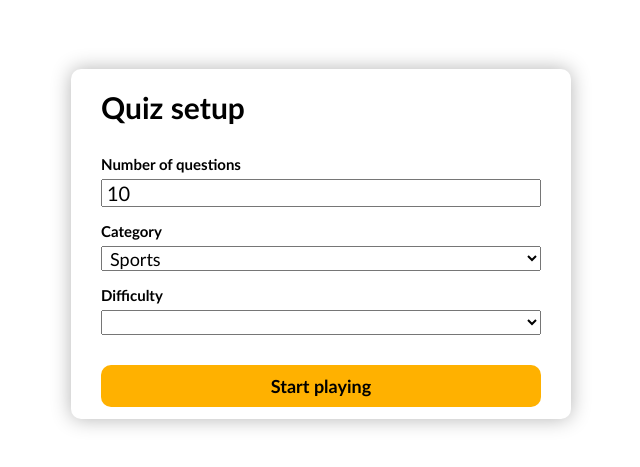
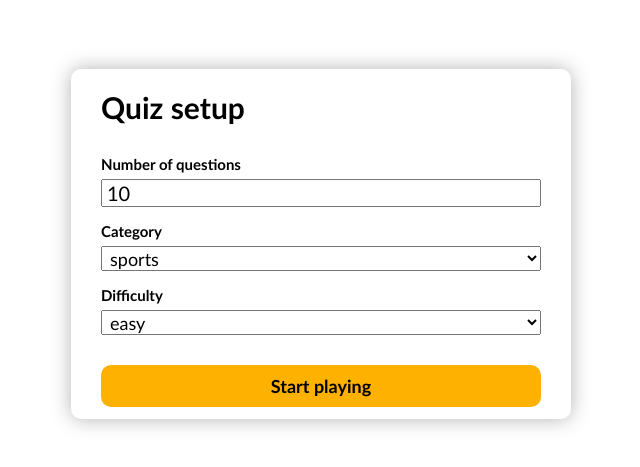
Before and after one commit to bernardkrehula/React-quiz-app, a React (Vite) app in the folder my-app/: page / in a window 1280 px wide. Shown: the part 131-598 px from the top of the page, without its empty margins (319-959 px from the left). Built offline with nearby package versions, Linux system fonts and the light colour scheme.

Commit message:
Target names and value on changes

```diff
--- a/my-app/src/App.css
+++ b/my-app/src/App.css
@@ -19,7 +19,7 @@ html {
   font-size: 3rem;
   margin-bottom: 30px;
 }
-.main ul {
+.main form {
   display: flex;
   flex-direction: column;
   gap: 15px;
--- a/my-app/src/App.jsx
+++ b/my-app/src/App.jsx
@@ -6,13 +6,19 @@ import SingleBtn from './Btn'
 import { throttle } from 'lodash';
 
 function App() {
-  const [ question, setQuestion ] = useState('')
+  const [ questions, setQuestions ] = useState('')
+  const [ questionsProperties, setQuestionqProperties ] = useState({
+    amount: '',
+    category: '',
+    difficulty: ''
+  })
   const [ tokenId, setTokenId ] = useState('');
-  const url = `https://opentdb.com/api.php?amount=5&category=24&difficulty=easy&type=multiple&token=${tokenId}`;
+
+  const url = `https://opentdb.com/api.php?amount=10&category=24&difficulty=easy&type=multiple&token=${tokenId}`;
 
     const fetchData = async() => {
       const res = await fetch('https://opentdb.com/api_token.php?command=request')
-      const result = await fetch('https://opentdb.com/api_count.php?category=10')
+      const result = await fetch('https://opentdb.com/api_category.php')
       const data = await res.json();
       const resData = await result.json()
       const token = data.token;
@@ -21,34 +27,47 @@ function App() {
       console.log(resData)
     }
     const fetchTokenData = async() => {
-      const res = await fetch(`https://opentdb.com/api.php?amount=5&category=24&difficulty=easy&type=multiple&token=${tokenId}`)
+      const res = await fetch(`https://opentdb.com/api.php?amount=20&category=20&difficulty=easy&token=${tokenId}`)
       const data = await res.json();
       console.log(data)
+    }
+    const handleChange = (e) => {
+      const {name, value} = e.target;
+
+      console.log(name, value)
+    }
+    const handleSubmit = (e) => {
+      e.preventDefault();
     }
 
   return (
     <>
       <div className='main'>
         <h1>Quiz setup</h1>
-        <ul>
+        <form onSubmit={handleSubmit}>
           <li>
             <h2>Number of questions</h2>
-            <input type="number" value='10'/>
+            <input type="number" min={0} max={20} defaultValue='10' name='amount' onChange={handleChange}/>
           </li>
           <li>
             <h2>Category</h2>
-            <select name="" id="">
-              <option value="">Sports</option>
+            <select id="" name='category' onChange={handleChange}>
+              <option value="21">sports</option>
+              <option value="22">geography</option>
+              <option value="20">mytholoy</option>
+              <option value="25">art</option>
             </select>
           </li>
           <li>
             <h2>Difficulty</h2>
-            <select name="" id="">
-              <option value=""></option>
+            <select id="" name='difficulty' onChange={handleChange}>
+              <option value="easy">easy</option>
+              <option value="medium">medium</option>
+              <option value="hard">hard</option>
             </select>
           </li>
-        </ul>
-        <SingleBtn onClick={fetchData}>Start playing</SingleBtn>
+        </form>
+        <SingleBtn type='submit'>Start playing</SingleBtn>
       </div>
     </>
   )
--- a/my-app/src/Btn.jsx
+++ b/my-app/src/Btn.jsx
@@ -1,8 +1,8 @@
 import './Btn.css'
 
-const SingleBtn = ({onClick, children}) => {
+const SingleBtn = ({onClick, type, children}) => {
     return(
-        <button className="btn" onClick={onClick}>{children}</button>
+        <button className="btn" type={type} onClick={onClick}>{children}</button>
     )
 }
 
```
